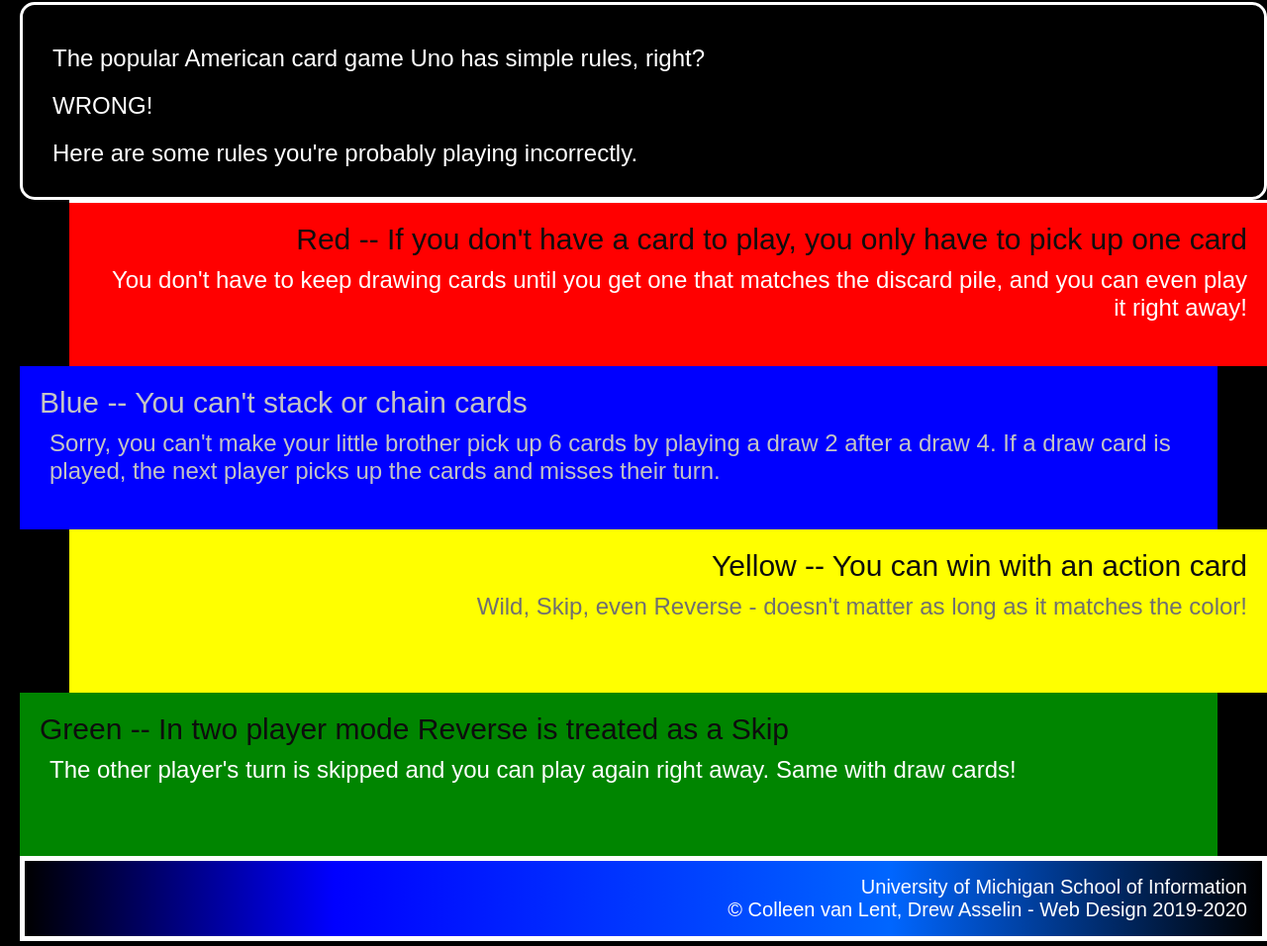
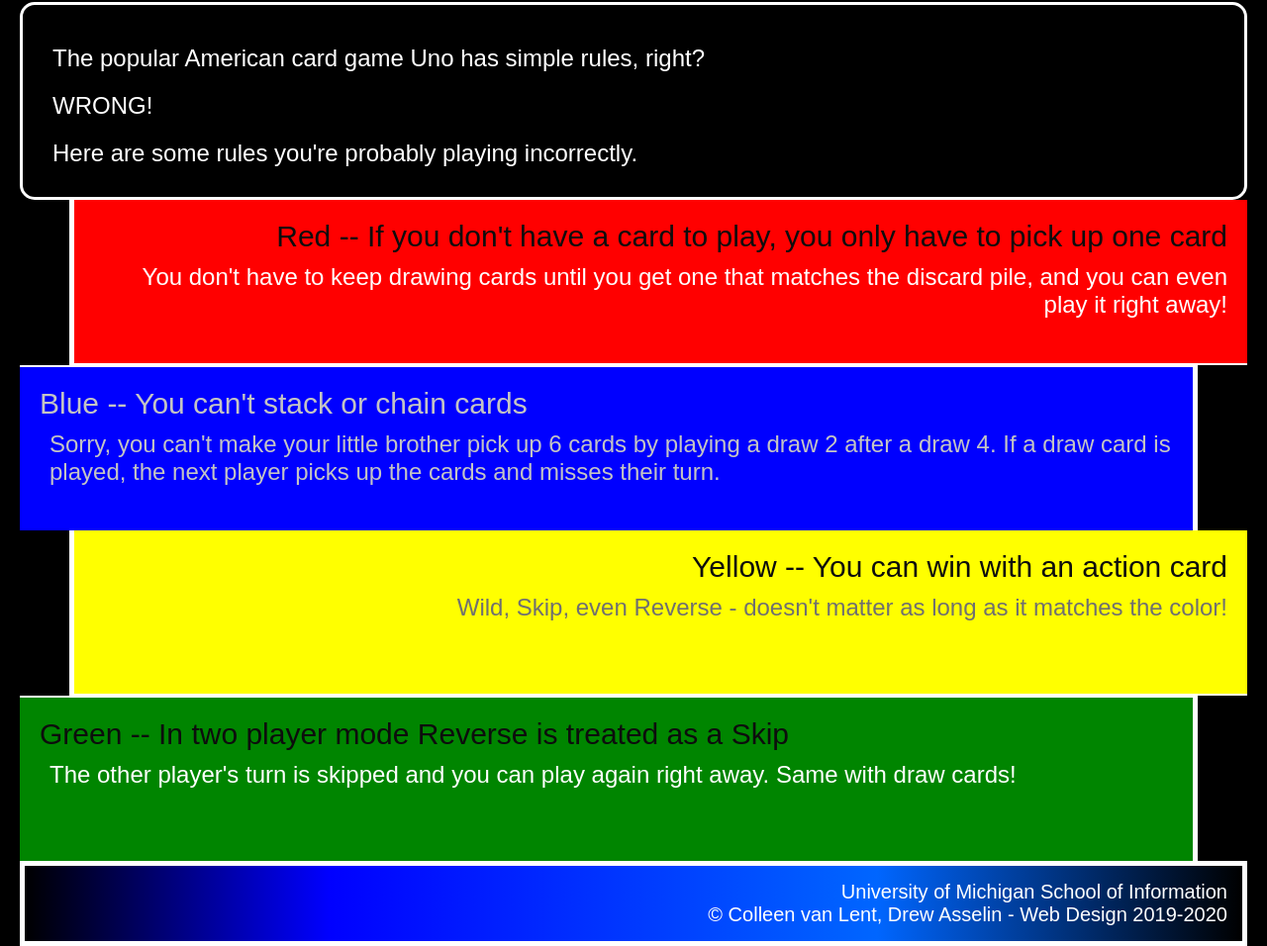
Before and after one commit to sadiahai/hw2-2024, a plain HTML site: page index.html in a window 1280 px wide. Shown: the part 332-1288 px from the top of the page at 99% size. Drawn offline with Linux system fonts and the light colour scheme.

Commit message:
Add files via upload

```diff
--- a/css/style.css
+++ b/css/style.css
@@ -24,7 +24,7 @@
     background-color: #000000;
     color: #ffffff;
     margin-left: 20px;
-    margin-right: 20 px;
+    margin-right: 20px;
     margin-top: 20px;
     margin-bottom: 0px;
 }
@@ -67,18 +67,19 @@
     background-color: #FF0000;
     text-align: right;
     margin-left: 50px;
-    border-bottom: 2px;
-    border-left: 5px;
-    border-right: 0px;
+    border-bottom: 2px solid #ffffff;
+    border-left: 5px solid #ffffff;
+    border-right: 0px solid #ffffff;
+    border-top: 0px solid #ffffff
   }
 .blue {
     background-color: #0000FF;
     text-align: left;
     margin-right: 50px;
-    border-right: 5px;
-    border-top: 2px;
-    border-bottom: 0px;
-    border-left: 0px;
+    border-right: 5px solid #ffffff;
+    border-top: 2px solid #ffffff;
+    border-bottom: 0px solid #ffffff;
+    border-left: 0px solid #ffffff;
 }
 .blue p {
     color: #C4C4C4;
@@ -90,10 +91,10 @@
     background-color: #FFFF00;
     text-align: right;
     margin-left: 50px;
-    border-bottom: 2px;
-    border-left: 5px;
-    border-right: 0px;
-    border-top: 0px;
+    border-bottom: 2px solid #ffffff;
+    border-left: 5px solid #ffffff;
+    border-right: 0px solid #ffffff;
+    border-top: 0px solid #ffffff;
 }
 .yellow p {
     color: #707070;
@@ -102,10 +103,10 @@
     background-color: #008500;
     text-align: left;
     margin-right: 50px;
-    border-right: 5px;
-    border-top: 2px;
-    border-left: 0px;
-    border-bottom: 0px;
+    border-right: 5px solid #ffffff;
+    border-top: 2px solid #ffffff;
+    border-left: 0px solid #ffffff;
+    border-bottom: 0px solid #ffffff;
 }
 footer {
     background: linear-gradient(to right, #000000, #0000ff 25%, #0066ff 70%, #000000);
```
